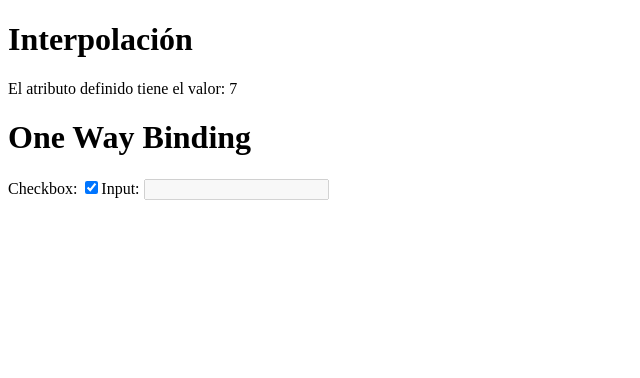
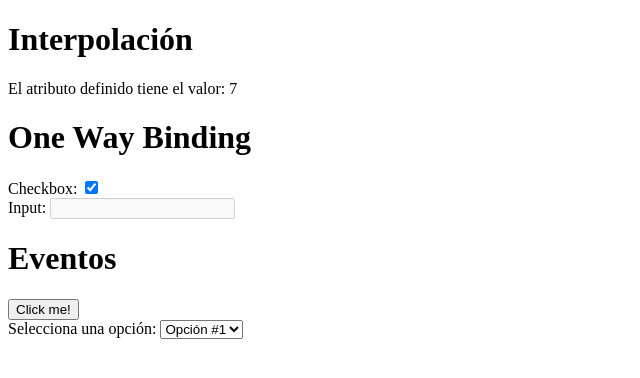
Before and after one commit to victor-fernandezm/proyecto-repaso, an Angular app: page / in a window 1280 px wide. Shown: the top 378 px of the page, without its empty margins (0-640 px from the left). Built offline with nearby package versions, Linux system fonts and the light colour scheme.

Commit message:
3. Eventos
Y añadido un <br> al html del punto 2.

```diff
--- a/src/app/app.component.html
+++ b/src/app/app.component.html
@@ -1,2 +1,3 @@
 <app-interpolation></app-interpolation>
 <app-one-way-binding></app-one-way-binding>
+<app-events></app-events>
--- a/src/app/app.module.ts
+++ b/src/app/app.module.ts
@@ -5,12 +5,14 @@ import { AppRoutingModule } from './app-routing.module';
 import { AppComponent } from './app.component';
 import { InterpolationComponent } from './interpolation/interpolation.component';
 import { OneWayBindingComponent } from './one-way-binding/one-way-binding.component';
+import { EventsComponent } from './events/events.component';
 
 @NgModule({
   declarations: [
     AppComponent,
     InterpolationComponent,
-    OneWayBindingComponent
+    OneWayBindingComponent,
+    EventsComponent
   ],
   imports: [
     BrowserModule,
--- /dev/null
+++ b/src/app/events/events.component.html
@@ -0,0 +1,11 @@
+<h1>Eventos</h1>
+
+<button (click)="btnClicked()">Click me!</button><br>
+<label for="select">Selecciona una opción: </label>
+<select name="" id="select" (change)="selectChanged($event)">
+    <option value="1">Opción #1</option>
+    <option value="2">Opción #2</option>
+    <option value="3">Opción #3</option>
+    <option value="4">Opción #4</option>
+    <option value="5">Opción #5</option>
+</select>
--- /dev/null
+++ b/src/app/events/events.component.ts
@@ -0,0 +1,16 @@
+import { Component } from '@angular/core';
+
+@Component({
+	selector: 'app-events',
+	templateUrl: './events.component.html',
+	styleUrls: ['./events.component.css']
+})
+export class EventsComponent {
+	btnClicked(): void {
+		alert("Me has hecho click!");
+	}
+
+	selectChanged(evt: any): void {
+		alert(`Valor actual del select: ${evt.target.value}`);
+	}
+}
--- a/src/app/one-way-binding/one-way-binding.component.html
+++ b/src/app/one-way-binding/one-way-binding.component.html
@@ -1,4 +1,4 @@
 <h1>One Way Binding</h1>
 
-<label for="check">Checkbox: </label><input type="checkbox" name="" id="check" [checked]="inputActive">
+<label for="check">Checkbox: </label><input type="checkbox" name="" id="check" [checked]="inputActive"><br>
 <label for="input">Input: </label><input type="text" name="" id="input" [disabled]="inputActive">
```
Also changed, not shown: src/app/events/events.component.css (added).
